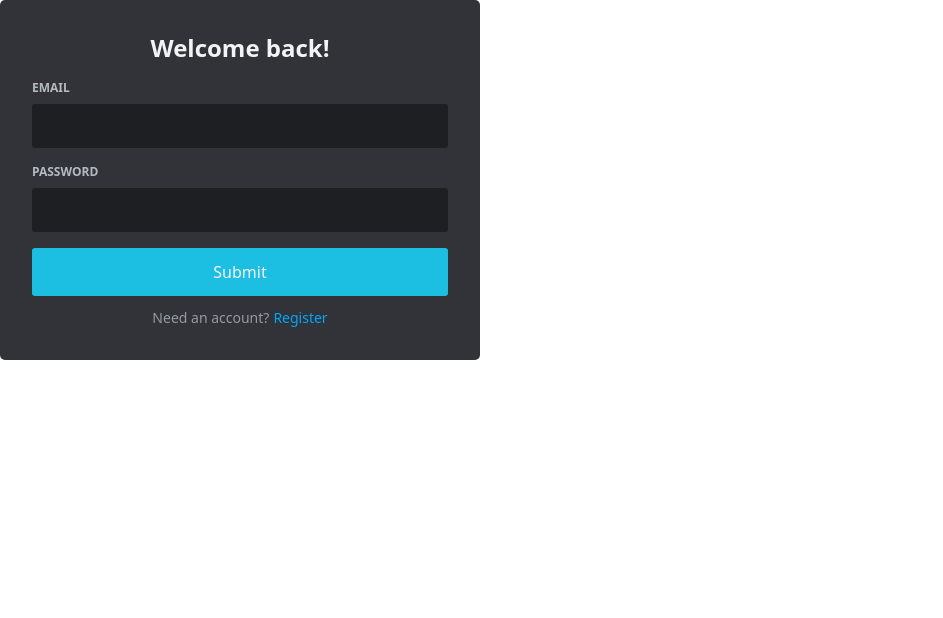
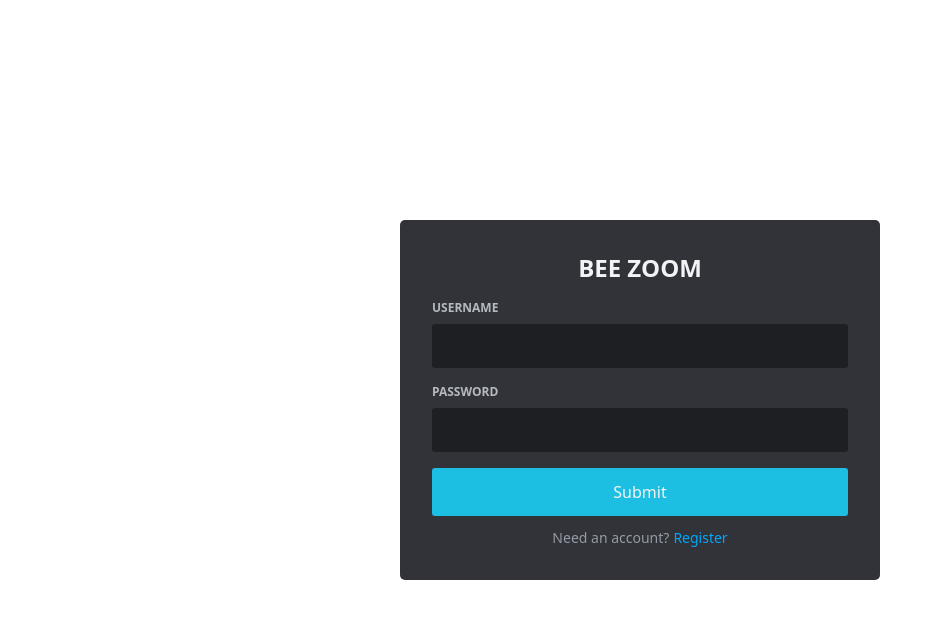
Before and after one commit to HoQuangLinh/chat-room-media, a React (Create React App) app in the folder frontend/: page /login in a window 1280 px wide. Shown: the top 618 px of the page, without its empty margins (0-943 px from the left). Built offline with nearby package versions, Linux system fonts and the light colour scheme.

Commit message:
update authentication flow

```diff
--- a/frontend/package.json
+++ b/frontend/package.json
@@ -55,7 +55,7 @@
     "@craco/craco": "^7.0.0",
     "@types/jsonwebtoken": "^9.0.1",
     "@types/jwt-decode": "^3.1.0",
-    "@types/node": "^18.17.12",
+    "@types/node": "^20.5.7",
     "classnames": "^2.3.2",
     "prettier": "^2.8.4",
     "prettier-plugin-tailwindcss": "^0.2.3",
--- /dev/null
+++ b/frontend/src/layout/AuthLayout.tsx
@@ -0,0 +1,15 @@
+import { Suspense } from 'react'
+import { BiLoader } from 'react-icons/bi'
+import { Outlet } from 'react-router-dom'
+
+const AuthLayout = () => {
+  return (
+    <Suspense fallback={<BiLoader />}>
+      <div className='fixed top-0 flex h-full w-full items-center justify-center'>
+        <Outlet />
+      </div>
+    </Suspense>
+  )
+}
+
+export default AuthLayout
--- a/frontend/src/pages/login/index.tsx
+++ b/frontend/src/pages/login/index.tsx
@@ -16,8 +16,8 @@ const Login = () => {
 
   return (
     <form onSubmit={onSubmit} className='w-[480px] rounded-[5px] bg-greyCt p-8'>
-      <h2 className='text-center text-2xl font-semibold text-whiteCt'>Welcome back!</h2>
-      <Input name='username' control={control} type='text' label='Email' error={errors.username?.message} />
+      <h2 className='text-center text-2xl font-semibold text-whiteCt'>BEE ZOOM</h2>
+      <Input name='username' control={control} type='text' label='Username' error={errors.username?.message} />
       <Input name='password' control={control} type='password' label='Password' error={errors.password?.message} />
 
       <input
--- /dev/null
+++ b/frontend/src/router/AuthenRoute.tsx
@@ -0,0 +1,13 @@
+import { Navigate } from 'react-router-dom'
+import HomeLayout from '../layout/HomeLayout'
+import { ReactElement, useState } from 'react'
+interface IAuthenticatorRouteProps {
+  children: ReactElement
+}
+const AuthenticatorRoute: React.FC<IAuthenticatorRouteProps> = (props) => {
+  const { children } = props
+  const [isAuthenticated,]=useState(false)
+
+  return  isAuthenticated?<Navigate to={'/'}/>: children
+}
+export default AuthenticatorRoute
--- a/frontend/src/router/index.tsx
+++ b/frontend/src/router/index.tsx
@@ -1,13 +1,15 @@
-import { createBrowserRouter } from "react-router-dom";
-import PrivateRoute from "./PrivateRoute";
-import HomeLayout from "@/layout/HomeLayout";
-import Home from "@/pages/home";
-import Login from "@/pages/login";
-import Register from "@/pages/register";
+import HomeLayout from '@/layout/HomeLayout'
+import Home from '@/pages/home'
+import Login from '@/pages/login'
+import { createBrowserRouter } from 'react-router-dom'
+import AuthLayout from '../layout/AuthLayout'
+import Register from '../pages/register'
+import AuthenticatorRoute from './AuthenRoute'
+import PrivateRoute from './PrivateRoute'
 
 export const router = createBrowserRouter([
   {
-    path: "/",
+    path: '/',
     element: (
       <PrivateRoute>
         <HomeLayout></HomeLayout>
@@ -16,17 +18,26 @@ export const router = createBrowserRouter([
     children: [
       {
         index: true,
-        element: <Home />,
-      },
-    ],
+        element: <Home />
+      }
+    ]
   },
   {
-    path: "/login",
-    element: <Login />,
-  },
-  {
-    path: "/register",
-    element: <Register />,
-  },
-
-]);
+    path: '/',
+    element: (
+      <AuthenticatorRoute>
+        <AuthLayout></AuthLayout>
+      </AuthenticatorRoute>
+    ),
+    children: [
+      {
+        path: '/login',
+        element: <Login />
+      },
+      {
+        path: '/register',
+        element: <Register />
+      }
+    ]
+  }
+])
--- a/frontend/tsconfig.json
+++ b/frontend/tsconfig.json
@@ -1,6 +1,6 @@
 {
   "compilerOptions": {
-    "target": "ES6",
+    "target": "es5",
     "lib": ["dom", "dom.iterable", "esnext"],
     "allowJs": true,
     "skipLibCheck": true,
@@ -17,7 +17,7 @@
     "jsx": "react-jsx",
     "baseUrl": "src",
     "types": ["node"],
-    "typeRoots": ["../node_modules/@types"],
+    "typeRoots": ["node_modules/@types"],
     "paths": {
       "@/*": ["*"]
     }
```
Also changed, not shown: frontend/src/index.tsx (line endings or trailing spaces), 1 other file (tests, documents, lock files or other folders).
